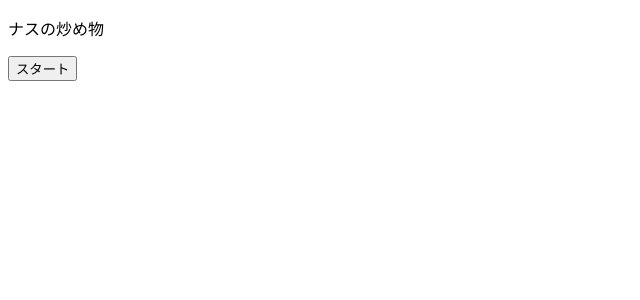
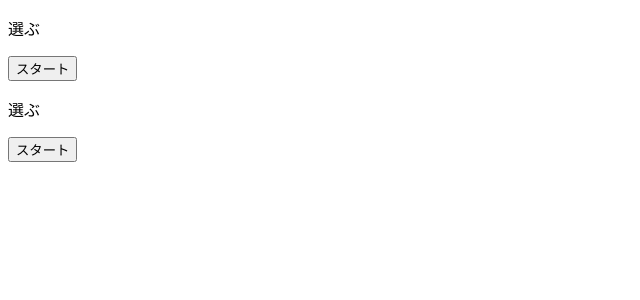
Before and after one commit to yuukiriiiiin/-Chatty, a Next.js app: page / in a window 1280 px wide. Shown: the top 300 px of the page, without its empty margins (0-640 px from the left). Built offline with nearby package versions, Linux system fonts and the light colour scheme.

Commit message:
複数shuffleに対応してみる

```diff
--- a/src/components/page/index.tsx
+++ b/src/components/page/index.tsx
@@ -5,43 +5,43 @@ export const Page = () => {
   const maxLength = menuList.length - 1;
   const speed = 20;
 
-  const [menu, setMenu] = useState<string>(menuList[0])
-  const [isStart, setIsStart] = useState<boolean>(false)
-  const [randStart, setRandStart] = useState<number>(0)
+  const [menu, setMenu] = useState<string[]>(['選ぶ', '選ぶ'])
+  const [isStart, setIsStart] = useState<boolean[]>([false, false])
+  const [randStart, setRandStart] = useState<number[]>([0, 0])
 
-
-
-
-  const startShuffle = () => {
+  const startShuffle = (index: number) => {
     console.log('スタート')
-    setIsStart(true)
+    setIsStart(isStart.map((s, i) => i === index ? true : s))
 
     let key = 0;
 
     const randShuffle = () => {
       if (key > maxLength) key = 0;
-      setMenu(menuList[key]);
+      setMenu(menu.map((m, i) => i === index ? menuList[key] : m));
       key++;
     }
 
-    setRandStart(window.setInterval(randShuffle, speed));
-    console.log('L27: ' + randStart)
+    setRandStart(randStart.map((r, i) => i === index ? window.setInterval(randShuffle, speed) : r));
   }
 
-  const stopShuffle = () => {
+  const stopShuffle = (index: number) => {
     console.log('ストップ')
-    console.log('L32: ' + randStart)
-    setIsStart(false)
+    setIsStart(isStart.map((s, i) => i === index ? false : s))
 
     const random = Math.floor(Math.random() * (maxLength + 1));
-    setMenu(menuList[random]);
-    window.clearInterval(randStart);
+    setMenu(menu.map((m, i) => i === index ? menuList[random] : m))
+
+    window.clearInterval(randStart[index]);
   }
 
   return (
     <div>
-      <p>{menu}</p>
-      <button type="button" onClick={isStart ? stopShuffle : startShuffle}>{isStart ? 'ストップ' : 'スタート'}</button>
+      {menu.map((m, i) => (
+        <div key={i}>
+          <p>{m}</p>
+          <button type="button" onClick={isStart[i] ? () => stopShuffle(i) : () => startShuffle(i)}>{isStart[i] ? 'ストップ' : 'スタート'}</button>
+        </div>
+      ))}
     </div>
   )
 }
```
